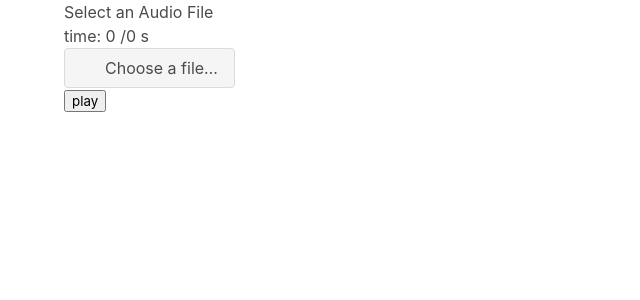
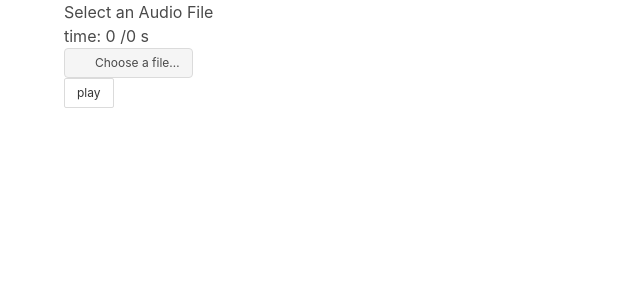
Before and after one commit to guillaumeAder1/audioVisual, a React (Create React App) app: page / in a window 1280 px wide. Shown: the top 300 px of the page, without its empty margins (0-640 px from the left). Built offline with nearby package versions, Linux system fonts and the light colour scheme.

Commit message:
style file input

```diff
--- a/src/component/fileloader.js
+++ b/src/component/fileloader.js
@@ -38,33 +38,22 @@ class Fileloader extends React.Component {
             this.fileSelected({ isbuff: true, buff: request.response })
         }
         request.send()
-
-        // const f = new FileReader()
-        // fetch(this.state.root + src)
-        //     .then(resp => resp.arrayBuffer())
-        //     .then(buff => {
-        //         console.log(buff)
-        //         this.fileSelected({isbuff:true, buff})
-        //     });
-        // var audio = new Audio(this.state.root + src);
-        // audio.play();
-        // https://stackoverflow.com/questions/46354505/filereader-readasarraybuffer-with-a-local-mp3-file
     }
 
     render() {
         return (
-            <div class="file">
-                <label class="file-label">
+            <div className="file is-small">
+                <label className="file-label">
                     <input
                         ref={node => this.node = node}
                         className="file-input"
                         type="file"
                         onChange={e => this.fileSelected(e.target.files[0])} />
-                    <span class="file-cta">
-                        <span class="file-icon">
-                            <i class="fas fa-upload"></i>
+                    <span className="file-cta">
+                        <span className="file-icon">
+                            <i className="fas fa-upload"></i>
                         </span>
-                        <span class="file-label">
+                        <span className="file-label">
                             Choose a file…
                         </span>
                     </span>
--- a/src/component/main.js
+++ b/src/component/main.js
@@ -126,7 +126,8 @@ class Main extends React.Component {
                     <div className="column is-2">
                         <TrackDetails total={this.state.duration} current={this.state.curtime} />
                         <Fileloader callback={this.audioSelected} />
-                        <button onClick={this.play}>play</button>
+
+                        <button className="button is-small" onClick={this.play}>play</button>
                     </div>
                     <div className="column is-10">
                         <Canvas buffer={this.state.buffer} />
```
